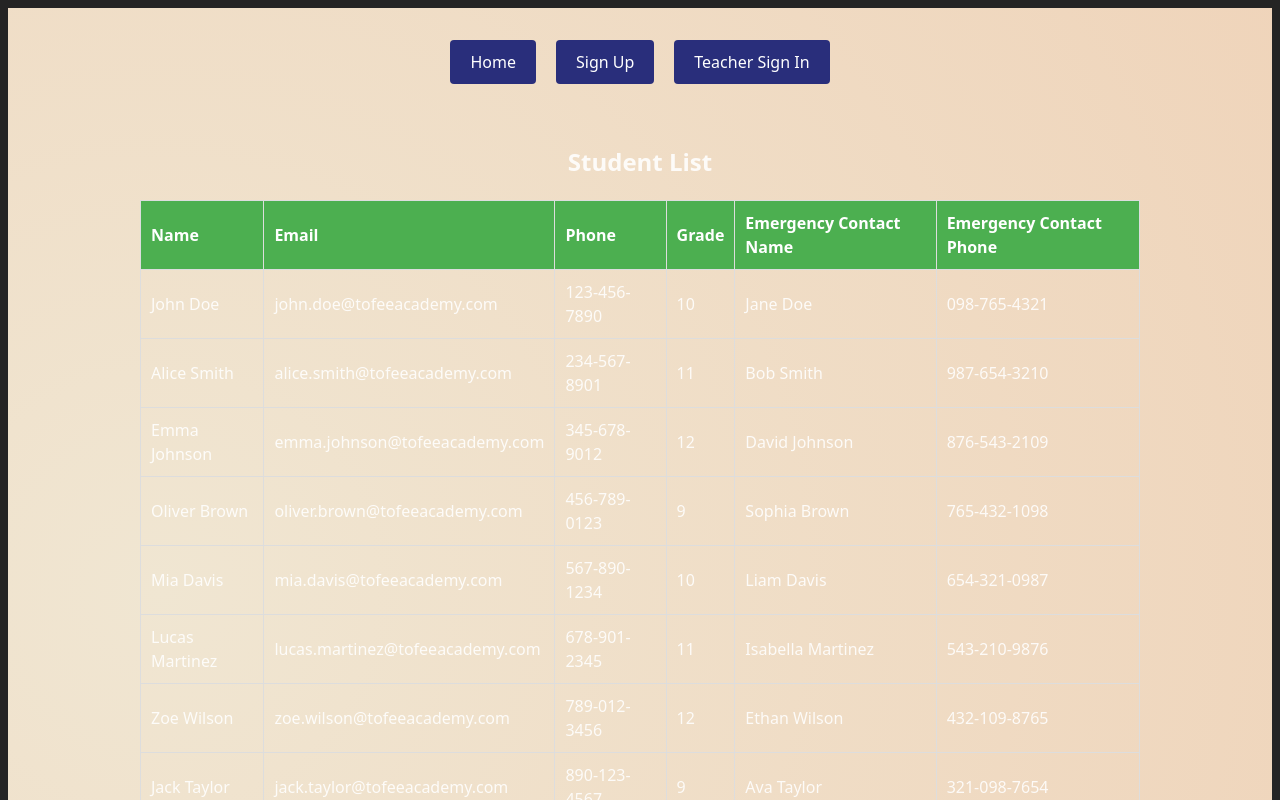
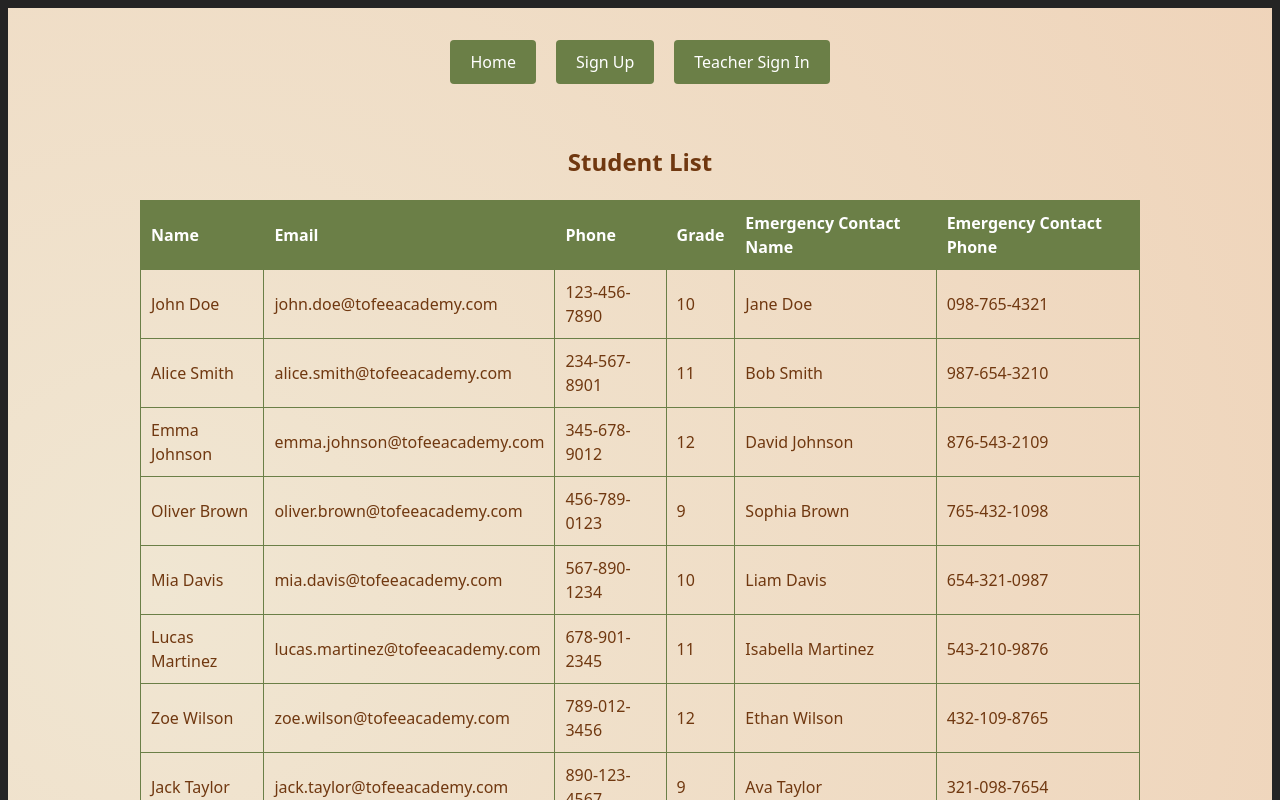
Before and after one commit to Davedigital9/school-portal, a React (Vite) app: page /secure in a window 1280 px wide. Shown: the top 800 px of the page. Built offline with nearby package versions, Linux system fonts and the light colour scheme; sample sign-in values are in the browser's storage.

Commit message:
Added specific credentials for teachers sign in

```diff
--- a/src/App.css
+++ b/src/App.css
@@ -14,7 +14,7 @@
 .nav-link {
   margin: 0 10px;
   padding: 10px 20px;
-  background-color: #292e7b;
+  background-color: #6B7F47;
   color: white;
   text-decoration: none;
   border-radius: 4px;
--- a/src/components/studentList.css
+++ b/src/components/studentList.css
@@ -7,6 +7,7 @@
   h2 {
     text-align: center;
     margin-bottom: 20px;
+    color: #703810;
   }
 
   table {
@@ -22,10 +23,11 @@
   th, td {
     padding: 10px;
     text-align: left;
-    border: 1px solid #ddd;
+    border: 1px solid #6B7F47;
+    color:#703810;
   }
 
   th {
-    background-color: #4CAF50;
+    background-color: #6B7F47;
     color: white;
   }
--- a/src/pages/TeacherSignIn.jsx
+++ b/src/pages/TeacherSignIn.jsx
@@ -5,16 +5,20 @@ import "./TeacherSignIn.css";
 export default function TeacherSignIn() {
   const [username, setUsername] = useState("");
   const [password, setPassword] = useState("");
+  const [error, setError] = useState("");
   const navigate = useNavigate();
 
   const handleSubmit = (e) => {
     e.preventDefault();
-    // Simple authentication logic (replace with real authentication)
-    if (username === "teacher" && password === "password") {
+    // Specific login credentials
+    const validUsername = "johla01";
+    const validPassword = "password123";
+
+    if (username === validUsername && password === validPassword) {
       localStorage.setItem("isAuthenticated", "true");
       navigate("/secure");
     } else {
-      alert("Invalid credentials");
+      setError("Invalid credentials. Please try again.");
     }
   };
 
@@ -40,6 +44,7 @@ export default function TeacherSignIn() {
             required
           />
         </div>
+        {error && <p style={{ color: "red" }}>{error}</p>}
         <button type="submit">Sign In</button>
       </form>
     </div>
```
